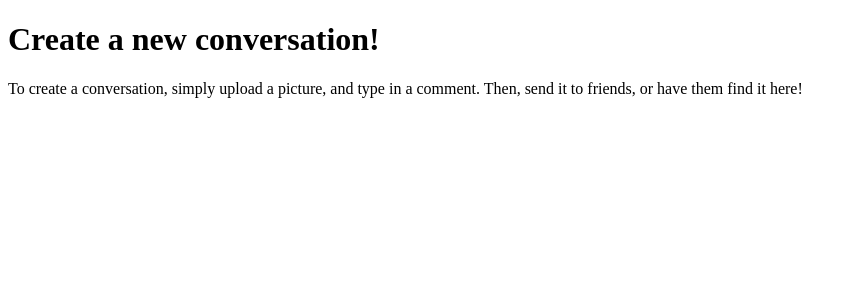
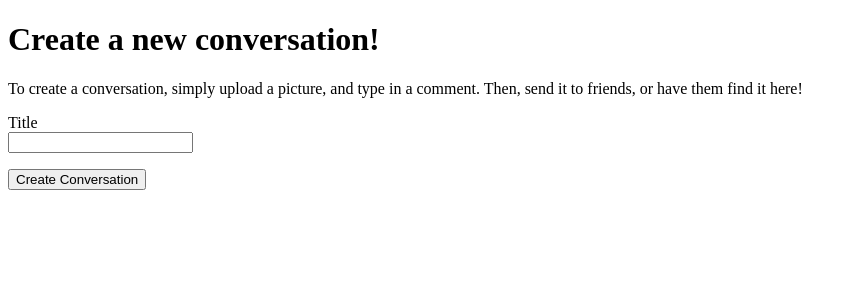
Before and after one commit to jwag789/picture_convo, a Rails app: page /conversations/new in a window 1280 px wide. Shown: the part 121-421 px from the top of the page, without its empty margins (0-856 px from the left). Run offline with Rails 7, Linux system fonts and the light colour scheme; style sheets or scripts are compiled from the project's sources; some libraries are stand-ins or nearby versions.

Commit message:
Add functionality to create messages and conversations

```diff
--- a/app/controllers/conversations_controller.rb
+++ b/app/controllers/conversations_controller.rb
@@ -1,2 +1,25 @@
 class ConversationsController < ApplicationController
+	def new
+		@conversation = Conversation.new
+	end
+
+	def create
+		@conversation = Conversation.new(conversation_params)
+
+		if @conversation.save
+			redirect_to @conversation
+		else
+			render 'new'
+		end
+	end
+
+	def show
+		@conversation = Conversation.find(params[:id])
+		@message = Message.new
+	end
+
+	private
+		def conversation_params
+			params.require(:conversation).permit(:title)
+		end
 end
--- /dev/null
+++ b/app/views/conversations/_form.html.erb
@@ -0,0 +1,21 @@
+<%= form_for @conversation do |f| %>
+  <% if @conversation.errors.any? %>
+  <div id="error_explanation">
+    <h2><%= pluralize(@conversation.errors.count, "error") %> prohibited
+      this conversation from being saved:</h2>
+    <ul>
+    <% @conversation.errors.full_messages.each do |msg| %>
+      <li><%= msg %></li>
+    <% end %>
+    </ul>
+  </div>
+  <% end %>
+  <p>
+    <%= f.label :title %><br>
+    <%= f.text_field :title %>
+  </p>
+
+  <p>
+    <%= f.submit %>
+  </p>
+<% end %>
--- a/app/views/conversations/new.html.erb
+++ b/app/views/conversations/new.html.erb
@@ -1,3 +1,5 @@
 <h1>Create a new conversation!</h1>
 
 <p>To create a conversation, simply upload a picture, and type in a comment. Then, send it to friends, or have them find it here!</p>
+
+<%= render 'form' %>
--- a/config/routes.rb
+++ b/config/routes.rb
@@ -11,7 +11,9 @@ Rails.application.routes.draw do
   post 'login' => 'sessions#create'
   delete 'logout' => 'sessions#destroy'
 
-  resources :conversations
+  resources :conversations do
+    resources :messages
+  end
 
   # The priority is based upon order of creation: first created -> highest priority.
   # See how all your routes lay out with "rake routes".
```
Also changed, not shown: app/controllers/messages_controller.rb (+17 -0 lines), app/views/conversations/show.html.erb (added, +31 -0 lines), db/development.sqlite3, 1 other file.
